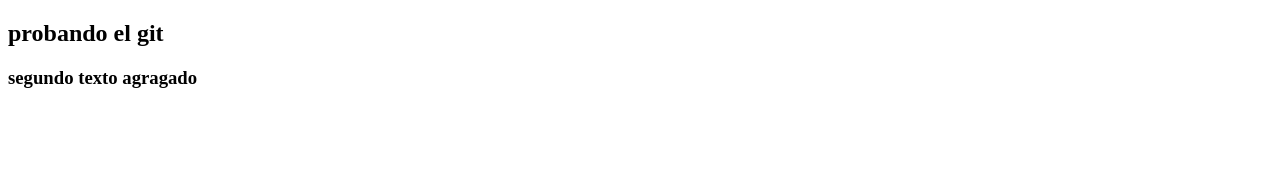
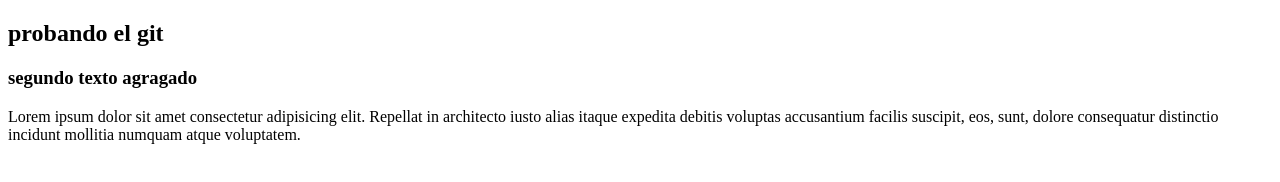
Before and after one commit to alexzturpo/probando-git, a plain HTML site: page index.html in a window 1280 px wide. Drawn offline with Linux system fonts and the light colour scheme.

Commit message:
texto agregado

```diff
--- a/index.html
+++ b/index.html
@@ -8,5 +8,7 @@
 <body>
     <h2>probando el git</h2>
     <h3>segundo texto agragado</h3>
+        <p> Lorem ipsum dolor sit amet consectetur adipisicing elit. Repellat in architecto iusto alias itaque expedita debitis voluptas accusantium facilis suscipit, eos, sunt, dolore consequatur distinctio incidunt mollitia numquam atque voluptatem.</p>
+
 </body>
 </html>
```
